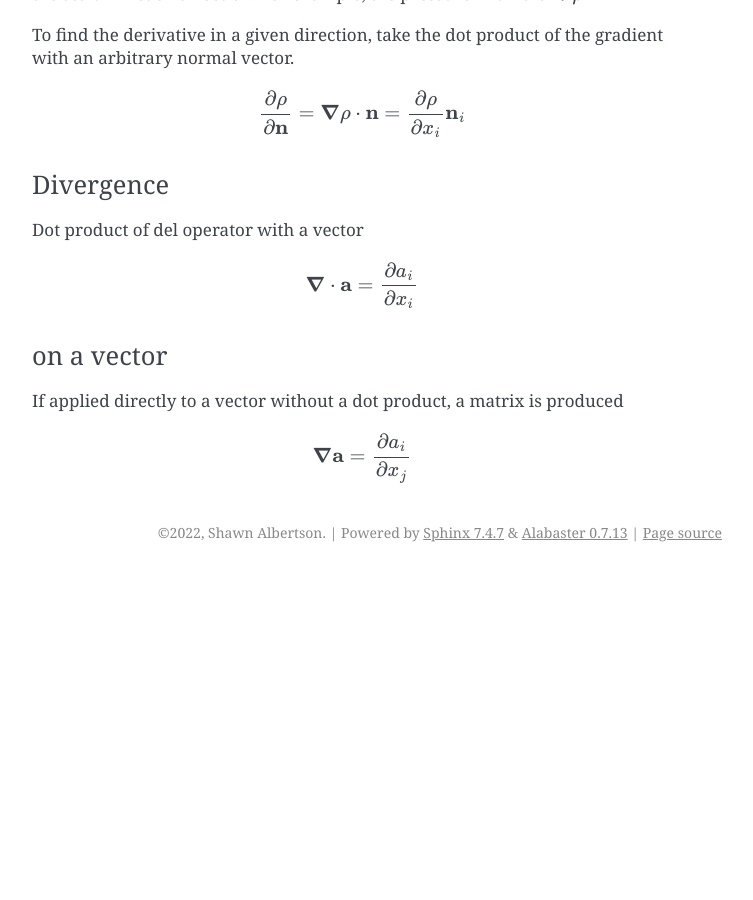
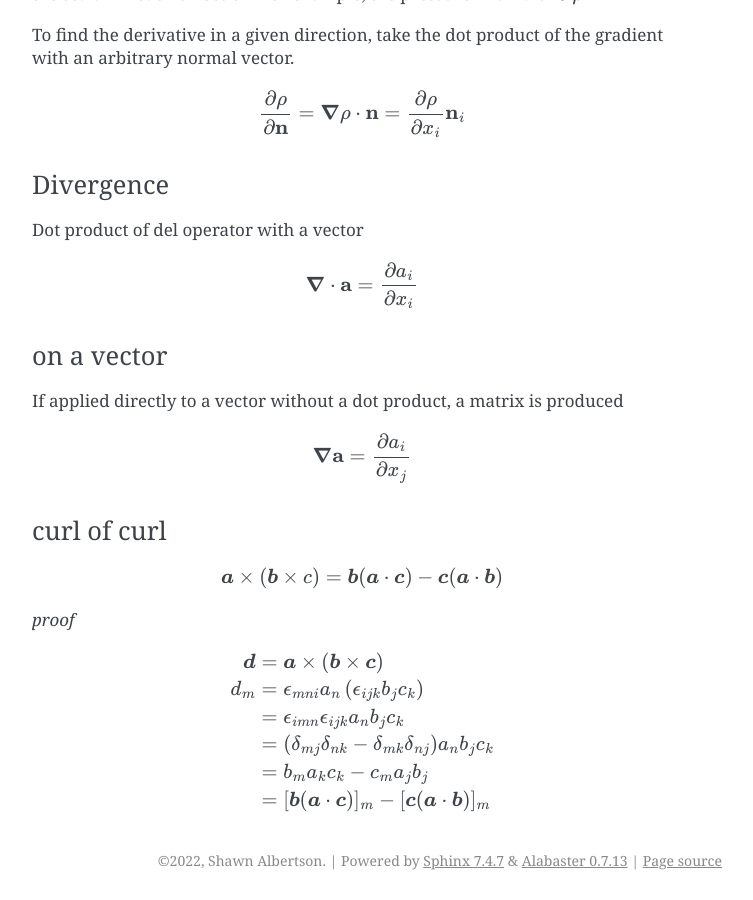
Before and after one commit to shawnalbertson/Documentation, a Sphinx documentation site: the page built from docs/source/vector.rst, in a window 1280 px wide and 900 px high, scrolled down 1049 px. Shown: the whole window, without its empty margins (388-1141 px from the left). Built offline with Sphinx 7.4.7, drawn with Linux system fonts in a browser that asks for light colours; pages that are not in the unit, such as notebooks, are missing from menus; before the commit the page ends 1621 px from its top, so only the background shows below that.

Commit message:
curl of curl

```diff
--- a/docs/source/vector.rst
+++ b/docs/source/vector.rst
@@ -68,3 +68,21 @@ If applied directly to a vector without a dot product, a matrix is produced
 
 .. math::
     \symbf{∇}\mathbf{a} = \frac{\partial a_i}{\partial x_j}
+
+curl of curl
+------------
+
+.. math::
+    \boldsymbol{a} \times(\boldsymbol{b} \times c)=\boldsymbol{b}(\boldsymbol{a} \cdot \boldsymbol{c})-\boldsymbol{c}(\boldsymbol{a} \cdot \boldsymbol{b})
+
+*proof*
+
+.. math::
+    \begin{aligned}
+    \boldsymbol{d} &=\boldsymbol{a} \times(\boldsymbol{b} \times \boldsymbol{c}) \\
+    d_m &=\epsilon_{m n i} a_n\left(\epsilon_{i j k} b_j c_k\right) \\
+    &=\epsilon_{i m n} \epsilon_{i j k} a_n b_j c_k \\
+    &=\left(\delta_{m j} \delta_{n k}-\delta_{m k} \delta_{n j}\right) a_n b_j c_k \\
+    &=b_m a_k c_k-c_m a_j b_j \\
+    &=[\boldsymbol{b}(\boldsymbol{a} \cdot \boldsymbol{c})]_m-[\boldsymbol{c}(\boldsymbol{a} \cdot \boldsymbol{b})]_m
+    \end{aligned}
```
